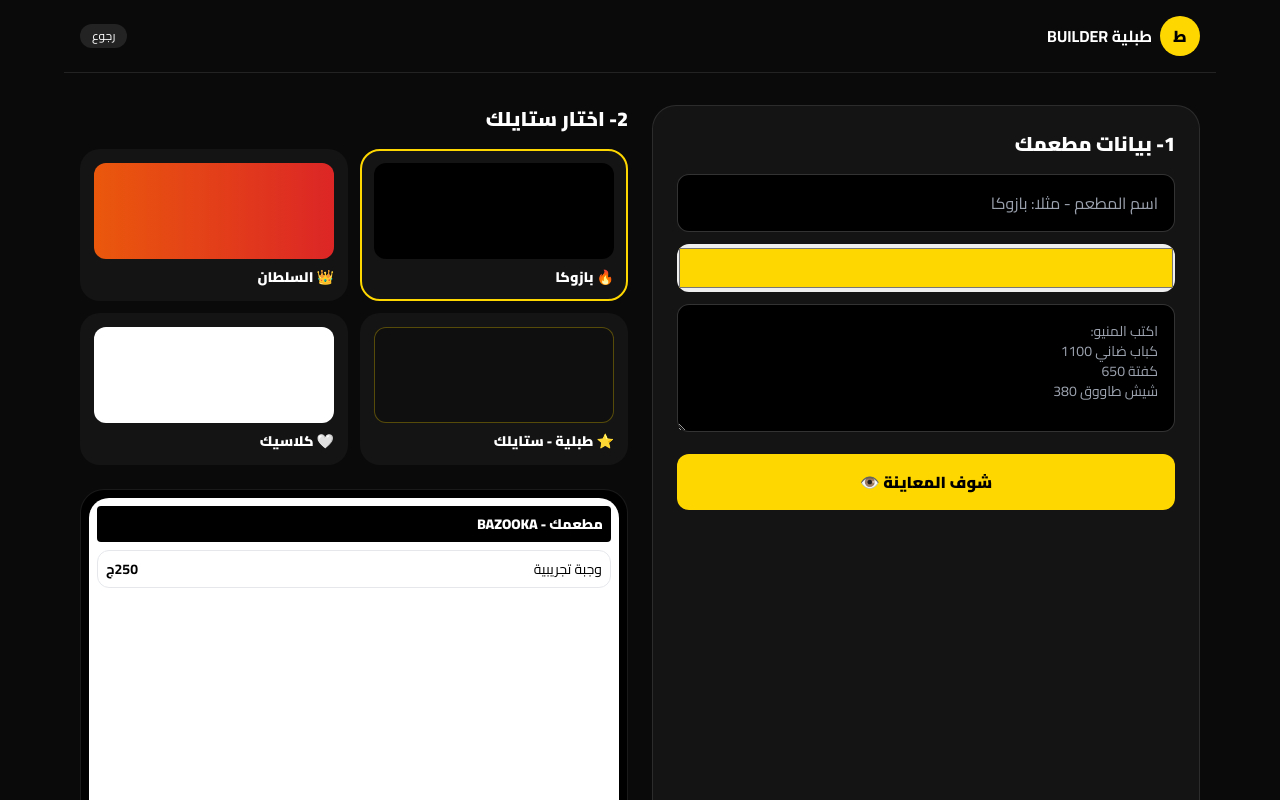
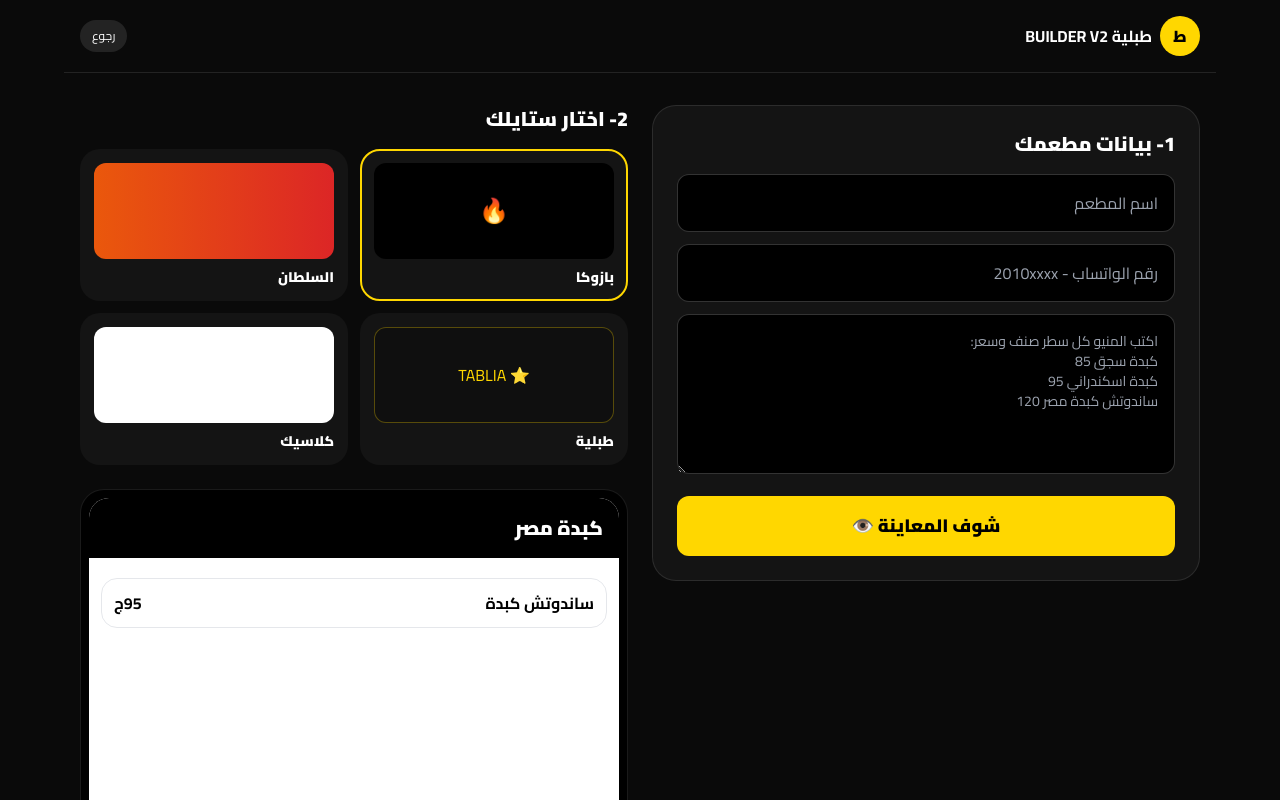
Before and after one commit to alsadatmohammad399-bot/---Tablia, a plain HTML site: page builder.html in a window 1280 px wide. Both pictures are taken after a click on the button "شوف المعاينة 👁️". Shown: the top 800 px of the page. Drawn offline with nearby package versions, Linux system fonts and the light colour scheme.

Commit message:
Update builder.html for version 2 enhancements

```diff
--- a/builder.html
+++ b/builder.html
@@ -9,36 +9,37 @@
 </head>
 <body class="bg-[#0a0a0a] text-white">
 <div class="max-w-6xl mx-auto p-4 flex justify-between items-center border-b border-white/10">
-<div class="flex gap-2 items-center"><div class="bg-[#FFD700] text-black w-10 h-10 rounded-full flex items-center justify-center font-black">ط</div><b>طبلية BUILDER</b></div>
-<a href="index.html" class="text-xs bg-white/10 px-3 py-1 rounded-full">رجوع</a>
+<div class="flex gap-2 items-center"><div class="bg-[#FFD700] text-black w-10 h-10 rounded-full flex items-center justify-center font-black">ط</div><b>طبلية BUILDER V2</b></div>
+<a href="index.html" class="text-xs bg-white/10 px-3 py-2 rounded-full">رجوع</a>
 </div>
 <div class="max-w-6xl mx-auto p-4 grid md:grid-cols-2 gap-6 mt-4">
-<div class="bg-[#141414] p-6 rounded-[24px] border border-white/10">
+<div class="bg-[#141414] p-6 rounded-[24px] border border-white/10 h-fit">
 <h2 class="font-black text-xl mb-4">1- بيانات مطعمك</h2>
-<input id="r-name" placeholder="اسم المطعم - مثلا: بازوكا" class="w-full bg-black border border-white/20 p-4 rounded-xl mb-3">
-<input id="r-color1" type="color" value="#FFD700" class="h-12 w-full rounded-xl mb-3">
-<textarea id="r-menu-text" placeholder="اكتب المنيو:
-كباب ضاني 1100
-كفتة 650
-شيش طاووق 380" class="w-full bg-black border border-white/20 p-4 rounded-xl h-32 text-sm"></textarea>
-<button onclick="build()" class="w-full bg-[#FFD700] text-black py-4 rounded-xl mt-4 font-black">شوف المعاينة 👁️</button>
+<input id="r-name" placeholder="اسم المطعم" class="w-full bg-black border border-white/20 p-4 rounded-xl mb-3 outline-none focus:border-[#FFD700]">
+<input id="r-phone" placeholder="رقم الواتساب - 2010xxxx" class="w-full bg-black border border-white/20 p-4 rounded-xl mb-3 outline-none">
+<textarea id="r-menu" placeholder="اكتب المنيو كل سطر صنف وسعر:
+كبدة سجق 85
+كبدة اسكندراني 95
+ساندوتش كبدة مصر 120" class="w-full bg-black border border-white/20 p-4 rounded-xl h-40 text-sm outline-none"></textarea>
+<button onclick="build()" class="w-full bg-[#FFD700] text-black py-4 rounded-xl mt-4 font-black text-lg">شوف المعاينة 👁️</button>
 </div>
 <div>
 <h2 class="font-black text-xl mb-4">2- اختار ستايلك</h2>
 <div class="grid grid-cols-2 gap-3">
-<div onclick="sel('bazooka')" id="s-bazooka" class="cursor-pointer bg-[#141414] p-3 rounded-[20px] border-2 border-[#FFD700]"><div class="bg-black rounded-xl h-24"></div><p class="font-black mt-2 text-sm">🔥 بازوكا</p></div>
-<div onclick="sel('sultan')" id="s-sultan" class="cursor-pointer bg-[#141414] p-3 rounded-[20px] border-2 border-transparent"><div class="bg-gradient-to-r from-orange-600 to-red-600 rounded-xl h-24"></div><p class="font-black mt-2 text-sm">👑 السلطان</p></div>
-<div onclick="sel('tablia')" id="s-tablia" class="cursor-pointer bg-[#141414] p-3 rounded-[20px] border-2 border-transparent"><div class="bg-[#0f0f0f] border border-[#FFD700]/30 rounded-xl h-24"></div><p class="font-black mt-2 text-sm">⭐ طبلية - ستايلك</p></div>
-<div onclick="sel('classic')" id="s-classic" class="cursor-pointer bg-[#141414] p-3 rounded-[20px] border-2 border-transparent"><div class="bg-white rounded-xl h-24"></div><p class="font-black mt-2 text-sm text-white">🤍 كلاسيك</p></div>
+<div onclick="sel('bazooka')" id="s-bazooka" class="cursor-pointer bg-[#141414] p-3 rounded-[20px] border-2 border-[#FFD700]"><div class="bg-black rounded-xl h-24 flex items-center justify-center text-2xl">🔥</div><p class="font-black mt-2 text-sm">بازوكا</p></div>
+<div onclick="sel('sultan')" id="s-sultan" class="cursor-pointer bg-[#141414] p-3 rounded-[20px] border-2 border-transparent"><div class="bg-gradient-to-r from-orange-600 to-red-600 rounded-xl h-24"></div><p class="font-black mt-2 text-sm">السلطان</p></div>
+<div onclick="sel('tablia')" id="s-tablia" class="cursor-pointer bg-[#141414] p-3 rounded-[20px] border-2 border-transparent"><div class="bg-[#0f0f0f] border border-[#FFD700]/30 rounded-xl h-24 flex items-center justify-center text-[#FFD700]">⭐ TABLIA</div><p class="font-black mt-2 text-sm">طبلية</p></div>
+<div onclick="sel('classic')" id="s-classic" class="cursor-pointer bg-[#141414] p-3 rounded-[20px] border-2 border-transparent"><div class="bg-white rounded-xl h-24"></div><p class="font-black mt-2 text-sm">كلاسيك</p></div>
 </div>
-<div id="prev" class="mt-6 bg-black rounded-[24px] p-2 border border-white/10 hidden"><div id="frame" class="bg-white rounded-[20px] h-[400px] overflow-auto p-2 text-black text-sm"></div><button onclick="publish()" class="w-full bg-white text-black py-4 rounded-xl mt-3 font-black">🚀 انسخ رابط موقعك</button></div>
+<div id="prev" class="mt-6 bg-black rounded-[24px] p-2 border border-white/10 hidden"><div id="frame" class="bg-white rounded-[20px] h-[500px] overflow-auto"></div><button onclick="publish()" class="w-full bg-[#25D366] text-white py-4 rounded-xl mt-3 font-black">🚀 انسخ رابط موقعك + واتساب</button><p id="link" class="text-[10px] text-white/30 mt-2 break-all text-center"></p></div>
 </div>
 </div>
 <script>
-let style='bazooka', items=[];
-function sel(s){style=s; document.querySelectorAll('[id^=s-]').forEach(e=>e.classList.remove('border-[#FFD700]')); document.getElementById('s-'+s).classList.add('border-[#FFD700]'); build();}
-function build(){const name=document.getElementById('r-name').value||'مطعمك'; let t=document.getElementById('r-menu-text').value.trim(); if(t){items=t.split('\n').map(l=>{const m=l.match(/(.+?)\s+(\d+)/); return m?{n:m[1].trim(),p:parseInt(m[2])}:null}).filter(Boolean);} if(items.length==0) items=[{n:'وجبة تجريبية',p:250}]; document.getElementById('prev').classList.remove('hidden'); const f=document.getElementById('frame'); if(style=='bazooka') f.innerHTML=`<div class="bg-black text-white p-2 rounded font-black">${name} - BAZOOKA</div>${items.map(i=>`<div class="bg-white border p-2 rounded-xl mt-2 flex justify-between"><span>${i.n}</span><b>${i.p}ج</b></div>`).join('')}`; if(style=='sultan') f.innerHTML=`<div class="bg-gradient-to-r from-orange-500 to-red-600 p-2 rounded text-white font-black">${name}</div>${items.map(i=>`<div class="border p-2 rounded-xl mt-2 flex justify-between"><span>${i.n}</span><b class="text-orange-600">${i.p}ج</b></div>`).join('')}`; if(style=='tablia') f.innerHTML=`<div class="bg-black text-[#FFD700] p-3 rounded-xl font-black">⭐ ${name} - TABLIA</div>${items.map(i=>`<div class="bg-[#111] text-white border border-[#FFD700]/20 p-2 rounded-xl mt-2 flex justify-between"><span>${i.n}</span><b class="text-[#FFD700]">${i.p}ج</b></div>`).join('')}`; if(style=='classic') f.innerHTML=`<div class="p-2 font-black border-b">${name}</div>${items.map(i=>`<div class="flex justify-between p-2 border-b"><span>${i.n}</span><span>${i.p}ج</span></div>`).join('')}`;}
-function publish(){const name=document.getElementById('r-name').value||'myrestaurant'; const slug=name.replace(/\s+/g,'-'); const link=`https://alsadat.github.io/Tablia/template.html?name=${slug}&style=${style}`; navigator.clipboard.writeText(link); alert('لينك موقعك اتنسخ 🔥\n'+link);}
+let style='bazooka', items=[], phone='', rname='';
+function sel(s){style=s; document.querySelectorAll('[id^=s-]').forEach(e=>{e.classList.remove('border-[#FFD700]'); e.classList.add('border-transparent')}); document.getElementById('s-'+s).classList.remove('border-transparent'); document.getElementById('s-'+s).classList.add('border-[#FFD700]'); build();}
+function parseMenu(){let t=document.getElementById('r-menu').value.trim(); if(!t) return [{n:'ساندوتش كبدة',p:95}]; return t.split('\n').map(l=>{const m=l.match(/(.+?)\s+(\d+)/); return m?{n:m[1].trim(),p:parseInt(m[2])}:null}).filter(Boolean);}
+function build(){rname=document.getElementById('r-name').value||'كبدة مصر'; phone=document.getElementById('r-phone').value||'201000000000'; items=parseMenu(); document.getElementById('prev').classList.remove('hidden'); const f=document.getElementById('frame'); let html=''; const list=items.map(i=>`<div class="bg-white text-black border p-3 rounded-2xl mt-2 flex justify-between items-center"><span class="font-bold">${i.n}</span><b>${i.p}ج</b></div>`).join(''); if(style=='bazooka') html=`<div class="bg-black text-white p-4"><h1 class="font-black text-xl">${rname.toUpperCase()}</h1></div><div class="p-3">${list}</div>`; if(style=='sultan') html=`<div class="bg-gradient-to-r from-orange-600 to-red-600 text-white p-5"><h1 class="font-black text-2xl">${rname}</h1></div><div class="p-3">${list}</div>`; if(style=='tablia') html=`<div class="bg-[#111] text-white p-4 flex justify-between"><h1 class="font-black text-xl text-[#FFD700]">⭐ ${rname}</h1></div><div class="p-3 bg-[#0a0a0a]">${items.map(i=>`<div class="bg-[#1a1a1a] border border-[#FFD700]/20 p-3 rounded-2xl mt-2 flex justify-between"><span class="text-white">${i.n}</span><b class="text-[#FFD700]">${i.p}ج</b></div>`).join('')}</div>`; if(style=='classic') html=`<div class="p-4 text-center border-b font-black text-lg">${rname}</div><div class="p-2">${items.map(i=>`<div class="flex justify-between p-3 border-b"><span>${i.n}</span><span>${i.p}ج</span></div>`).join('')}</div>`; f.innerHTML=html;}
+function publish(){const m=encodeURIComponent(JSON.stringify(items)); const link=`https://alsadat.github.io/Tablia/template.html?name=${encodeURIComponent(rname)}&style=${style}&phone=${phone}&menu=${m}`; navigator.clipboard.writeText(link); document.getElementById('link').innerText=link; alert('تم نسخ رابط مطعمك 🔥\n'+link);}
 </script>
 </body>
 </html>
```
